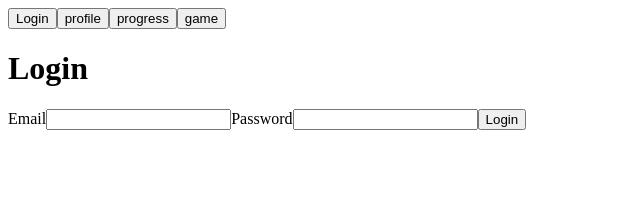
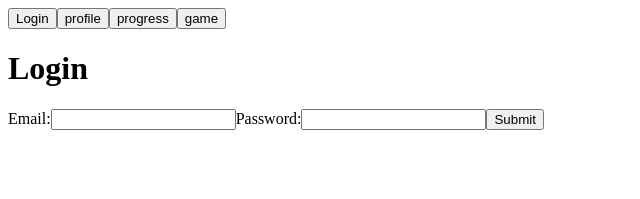
Before and after one commit to nicktruby/bc13_final-project_front-end-room_10_the_recruitables, a React (Create React App) app in the folder cosmic-calc/: page / in a window 1280 px wide. Shown: the top 199 px of the page, without its empty margins (0-640 px from the left). Built offline with nearby package versions, Linux system fonts and the light colour scheme.

Commit message:
login page done

```diff
--- a/cosmic-calc/src/pages/LoginPage.js
+++ b/cosmic-calc/src/pages/LoginPage.js
@@ -1,72 +1,48 @@
-import React from 'react'
-import { useState } from 'react'
-import Profile from './Profile';
+// import React, { useEffect } from "react";
+import { useState } from "react";
+import Profile from "./Profile";
 
-import Data from '../Data.json'
+import Data from "../Data.json";
 
-export default function Login () {
+export default function Login() {
+  //check password and email against json file
+  const [email, setEmail] = useState("");
+  const [password, setPassword] = useState("");
+  const [user, setUser] = useState(null);
 
-const [databasePassword, setDatabasePassword] = useState(null)
-
-const [payload, setPayload] = useState({
-    email: null,
-    password: null,
-  });
-
-  function onChangeEmail(e) {
-    let text = e.target.value;
-    setPayload({ ...payload, email: text });
-    console.log(text);
-  }
-
-  function onChangePassword(e) {
-    let text = e.target.value;
-    setPayload({ ...payload, password: text });
-    console.log(text);
-  }
-
-    function handleClick(e) {
-        e.preventDefault()
-        const databasePassword = getPassword(payload.userName)
-        Authenticaiton(payload.password, databasePassword)
+  const handleSubmit = (e) => {
+    e.preventDefault();
+    for (let i = 0; i < Data.length; i++) {
+      if (email === Data[i].email && password === Data[i].password) {
+        setUser(Data[i]);
+        break;
+      }
     }
-
-    // get database password from get request Data.json
-const getPassword = (email) => {
-  const user = Data.find(user => user.email === email)
-  setDatabasePassword(user.password)
-  return user.password
-}
-
-const Authenticaiton = (password, databasePassword) => {
-  if (password === databasePassword) {
-      return (
-          <div>
-              <h1>Correct Password</h1>
-          </div>
-      )
-   } else {
-      return (
-          <div>
-              <h1>Incorrect Password</h1>
-          </div>
-      )
-}
-}
+  };
 
   return (
     <div>
-        <h1>Login</h1>
-
-        <form>
-            <label className="email">Email</label>
-            <input type="email" name="email" id="email" onChange={onChangeEmail}/>
-
-            <label className="password">Password</label>
-            <input type="password" name="password" id="password" onChange={onChangePassword}/>
-
-            <button type="submit" onClick={handleClick}>Login</button>
-        </form>
+      <h1>Login</h1>
+      <form onSubmit={handleSubmit}>
+        <label>
+          Email:
+          <input
+            type="text"
+            value={email}
+            onChange={(e) => setEmail(e.target.value)}
+          />
+        </label>
+        <label>
+          Password:
+          <input
+            type="password"
+            value={password}
+            onChange={(e) => setPassword(e.target.value)}
+          />
+        </label>
+        <input type="submit" value="Submit" />
+      </form>
+      {user && <Profile user={user} />}
     </div>
-  )
+  );
 }
--- a/cosmic-calc/src/pages/Profile.js
+++ b/cosmic-calc/src/pages/Profile.js
@@ -1,9 +1,15 @@
-import React from 'react'
+import React from "react";
+// import Data from "../Data.json";
 
-const Profile = () => {
+const Profile = (user) => {
   return (
-    <div>Profile</div>
-  )
-}
+    <div>
+      <h1>Profile</h1>
+      <p>name: {user.user.name}</p>
+      <p>email: {user.user.email}</p>
+      <p>score: {user.user.score}</p>
+    </div>
+  );
+};
 
-export default Profile
+export default Profile;
```
Also changed, not shown: cosmic-calc/src/Data.json (+14 -14 lines).
